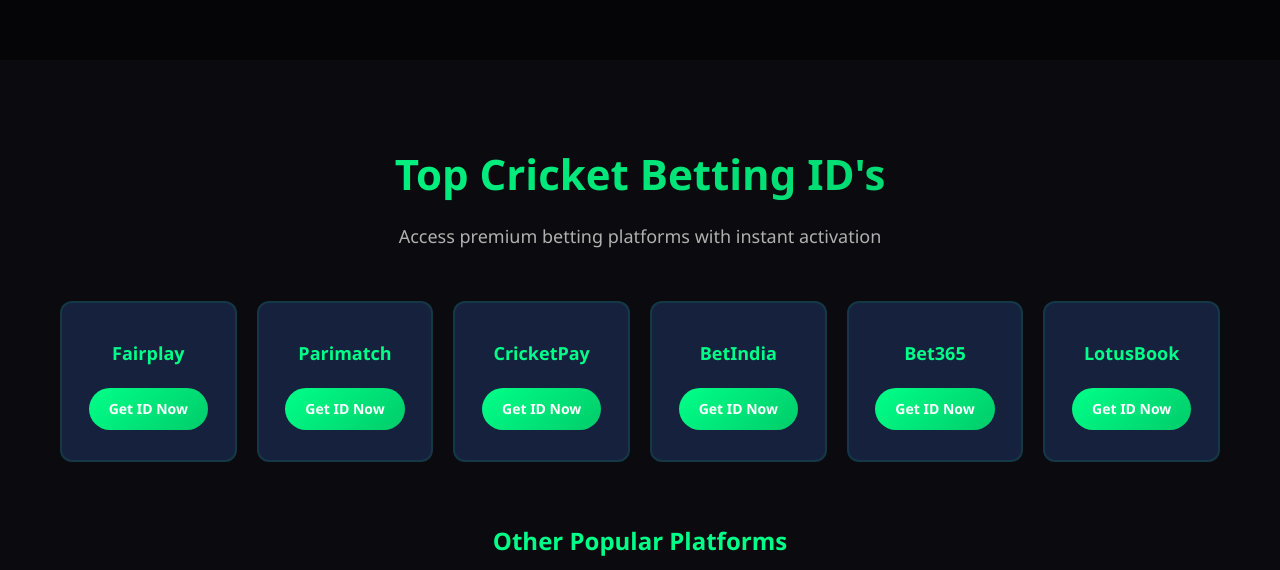
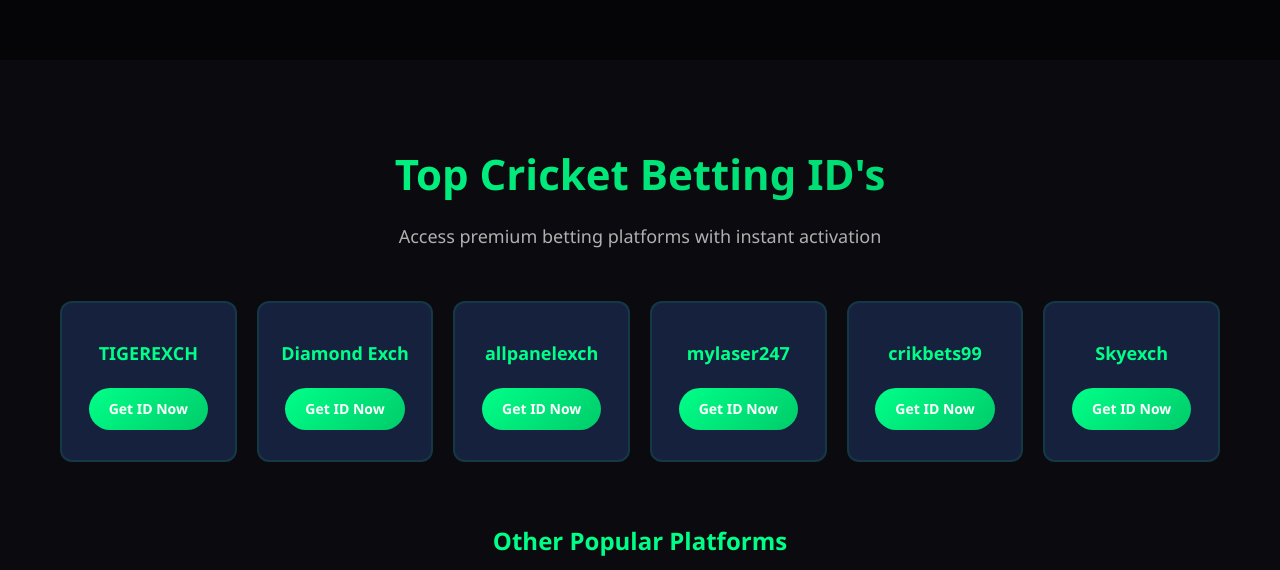
Before and after one commit to Michaelanand123singh/betbazar, a plain HTML site: page index.html in a window 1280 px wide. Shown: the part 2970-3540 px from the top of the page. Drawn offline with Linux system fonts and the light colour scheme.

Commit message:
updatd the

```diff
--- a/index.html
+++ b/index.html
@@ -182,7 +182,7 @@
                 <div class="sport-card">
                     <img src="assets/ps3.png" alt="Tennis">
                     <div class="sport-overlay">
-                        <h3>Tennis</h3>
+                        <h3>Casino</h3>
                         <p>Grand Slam, ATP, WTA</p>
                         <a href="https://wa.me/447448304278?text=Hey%20%2C%20I%20Wanted%20to%20Create%20My%20ID%20%21%20%0A%0ACan%20you%20give%20more%20information%20about%20this..." class="sport-btn">Bet Now</a>
                     </div>
@@ -203,27 +203,27 @@
 
             <div class="betting-grid">
                 <div class="betting-card">
-                    <div class="betting-logo">Fairplay</div>
+                    <div class="betting-logo">TIGEREXCH</div>
                     <a href="https://wa.me/447448304278?text=Hey%20%2C%20I%20Wanted%20to%20Create%20My%20ID%20%21%20%0A%0ACan%20you%20give%20more%20information%20about%20this..." class="betting-btn">Get ID Now</a>
                 </div>
                 <div class="betting-card">
-                    <div class="betting-logo">Parimatch</div>
+                    <div class="betting-logo">Diamond Exch</div>
                     <a href="https://wa.me/447448304278?text=Hey%20%2C%20I%20Wanted%20to%20Create%20My%20ID%20%21%20%0A%0ACan%20you%20give%20more%20information%20about%20this..." class="betting-btn">Get ID Now</a>
                 </div>
                 <div class="betting-card">
-                    <div class="betting-logo">CricketPay</div>
+                    <div class="betting-logo">allpanelexch</div>
                     <a href="https://wa.me/447448304278?text=Hey%20%2C%20I%20Wanted%20to%20Create%20My%20ID%20%21%20%0A%0ACan%20you%20give%20more%20information%20about%20this..." class="betting-btn">Get ID Now</a>
                 </div>
                 <div class="betting-card">
-                    <div class="betting-logo">BetIndia</div>
+                    <div class="betting-logo">mylaser247</div>
                     <a href="https://wa.me/447448304278?text=Hey%20%2C%20I%20Wanted%20to%20Create%20My%20ID%20%21%20%0A%0ACan%20you%20give%20more%20information%20about%20this..." class="betting-btn">Get ID Now</a>
                 </div>
                 <div class="betting-card">
-                    <div class="betting-logo">Bet365</div>
+                    <div class="betting-logo">crikbets99</div>
                     <a href="https://wa.me/447448304278?text=Hey%20%2C%20I%20Wanted%20to%20Create%20My%20ID%20%21%20%0A%0ACan%20you%20give%20more%20information%20about%20this..." class="betting-btn">Get ID Now</a>
                 </div>
                 <div class="betting-card">
-                    <div class="betting-logo">LotusBook</div>
+                    <div class="betting-logo">Skyexch</div>
                     <a href="https://wa.me/447448304278?text=Hey%20%2C%20I%20Wanted%20to%20Create%20My%20ID%20%21%20%0A%0ACan%20you%20give%20more%20information%20about%20this..." class="betting-btn">Get ID Now</a>
                 </div>
             </div>
```
